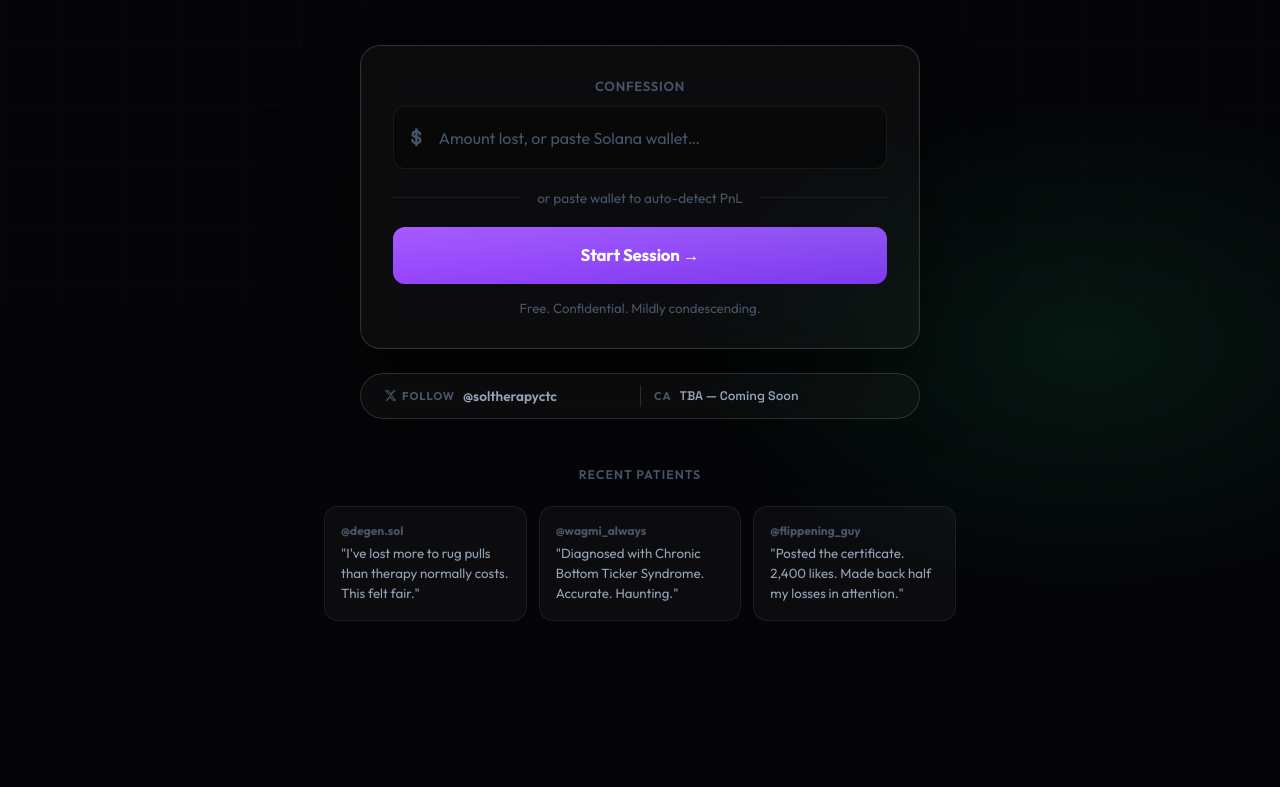
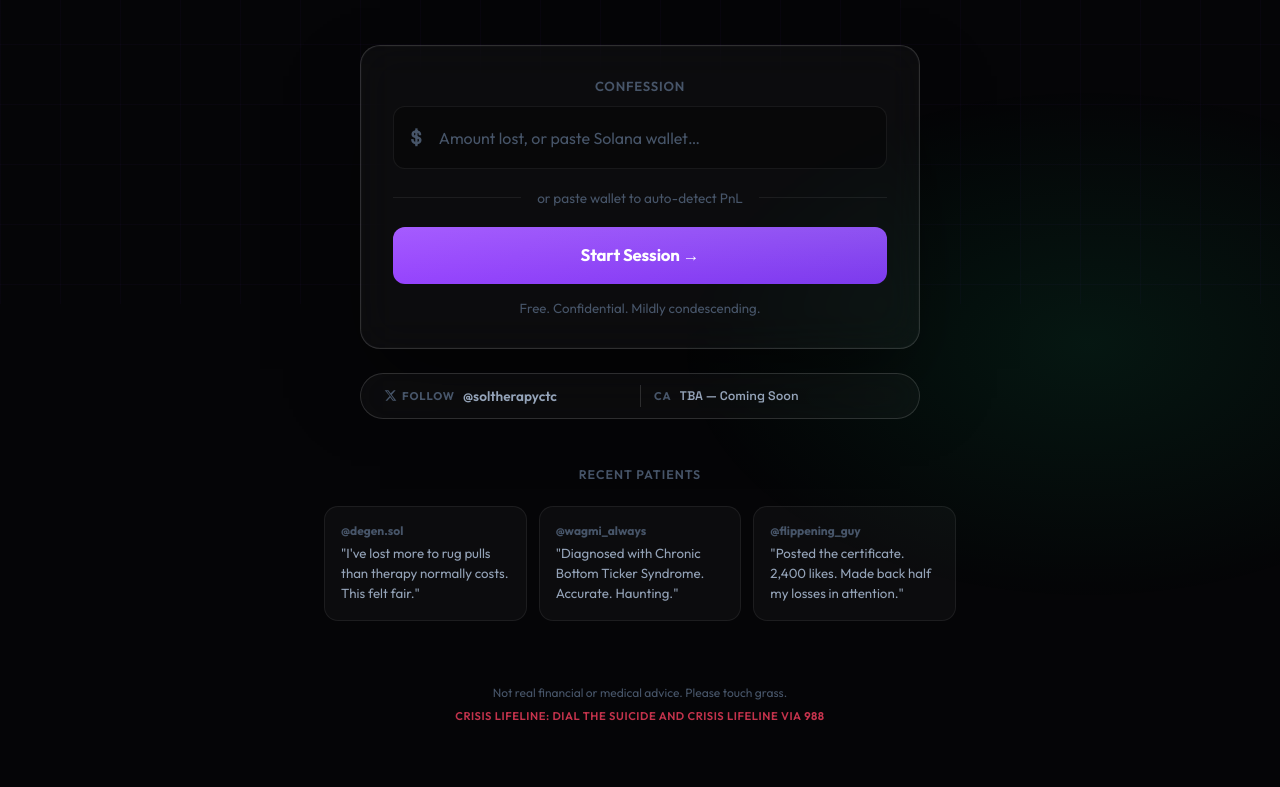
Before and after one commit to VictorChaoss/sol-therapy, a plain HTML site: page index.html in a window 1280 px wide. Shown: the part 496-1283 px from the top of the page. Before the commit the page ends 1197 px from the top, so only its background shows below. Drawn offline with nearby package versions, Linux system fonts and the light colour scheme.

Commit message:
Added crisis hotline footer

```diff
--- a/app.js
+++ b/app.js
@@ -91,6 +91,11 @@ function renderHero() {
         </div>
       </div>
     </section>
+
+    <footer class="app-footer">
+      <p>Not real financial or medical advice. Please touch grass.</p>
+      <p class="hotline">Crisis Lifeline: Dial The Suicide And Crisis Lifeline via <strong>988</strong></p>
+    </footer>
   `;
 
   // CA copy button (only exists when CA is not TBA)
--- a/style.css
+++ b/style.css
@@ -714,6 +714,26 @@ input[type="text"]:focus {
   line-height: 1.5;
 }
 
+/* ─── Footer ─────────────────────────────────────────────── */
+.app-footer {
+  width: 100%;
+  max-width: 680px;
+  text-align: center;
+  padding: 0 1.5rem 4rem;
+  font-size: 0.75rem;
+  color: var(--text-3);
+  margin-top: -1rem;
+}
+
+.hotline {
+  margin-top: 0.6rem;
+  color: rgba(244, 63, 94, 0.8);
+  font-weight: 600;
+  letter-spacing: 0.05em;
+  text-transform: uppercase;
+  font-size: 0.7rem;
+}
+
 @media (max-width: 600px) {
   h1 { font-size: 3rem; }
   .testimonial-grid { grid-template-columns: 1fr; }
```
